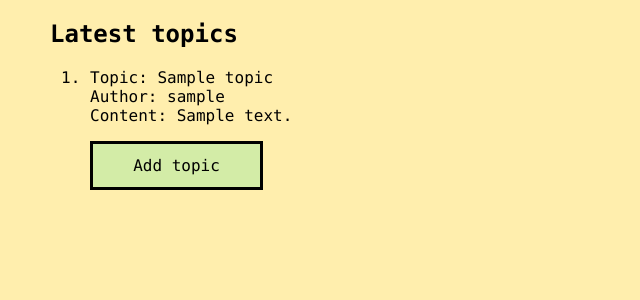
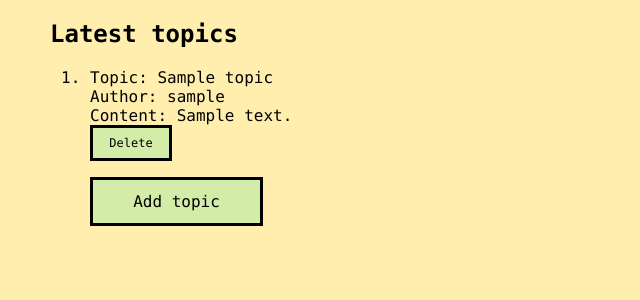
Before and after one commit to Szymqn/StudySpace, a Django app: page /topics/ in a window 1280 px wide. Shown: the part 283-583 px from the top of the page, without its empty margins (0-640 px from the left). Run offline with Django 4.2, Linux system fonts and the light colour scheme; a user stored in the database is signed in; tables that the repository leaves empty hold one stand-in row (values such as "Sample post"); parts of the project's set-up code (start-up, migrations or seed data) failed here and were passed over.

Commit message:
add delete mode for topics

```diff
--- a/base/urls.py
+++ b/base/urls.py
@@ -8,9 +8,11 @@ urlpatterns = [
     path('', views.home, name='home'),
     path('about_us/', views.aboutUs, name='aboutUs'),
     path('leaderboard/', views.leaderboard, name='leaderboard'),
+
+    path('topics/', views.topics, name='topics'),
+    path('add-topic/', login_required(views.create_topic), name='addTopic'),
+    path('topic/delete/<int:pk>', views.TopicDelete.as_view(), name='deleteTopic'),
+
     path('projects/', views.projects, name='projects'),
-    path('topics/', views.topics, name='topics'),
-
-    path('add-topic/', login_required(views.create_topic), name='addTopic'),
     path('add-project/', login_required(views.create_project), name='addProject'),
 ]
--- a/base/views.py
+++ b/base/views.py
@@ -1,9 +1,9 @@
-from django.shortcuts import render, redirect, get_object_or_404
+from django.shortcuts import render, redirect, get_object_or_404, HttpResponseRedirect
 from django.urls import reverse_lazy
 from django.contrib.auth import login
 from django.contrib.auth.views import LoginView
 from django.contrib.auth.forms import UserCreationForm
-from django.views.generic.edit import FormView
+from django.views.generic.edit import FormView, DeleteView
 
 from user.models import CustomUser
 from .models import Project, Topic
@@ -51,8 +51,13 @@ def create_topic(request):
     return render(request, 'base/create_topic.html', {'form': form})
 
 
-def addTopic(request):
-    return render(request, 'user/add_topic.html')
+class TopicDelete(DeleteView):
+    model = Topic
+    context_object_name = 'topic'
+    success_url = reverse_lazy('topics')
+
+    def form_valid(self, form):
+        return super(TopicDelete, self).form_valid(form)
 
 
 def create_project(request):
--- a/static/styles/style.css
+++ b/static/styles/style.css
@@ -60,6 +60,17 @@ a {
     position: relative;
     top: 40px;
     right: -200px;
+}
+
+.custom_button {
+    border-style: solid;
+    text-align: center;
+    background-color: #D3ECA7;
+    color: black;
+    padding: 8px;
+    width: 60px;
+    cursor: pointer;
+    font-size: 12px;
 }
 
 /*home*/
--- a/templates/base/topics.html
+++ b/templates/base/topics.html
@@ -15,9 +15,15 @@
 <ol class="topics">
     {% for topic in topics %}
         <li>
+{#            ID: {{ topic.id }}<br>#}
             Topic: {{ topic.name }}<br>
             Author: {{ topic.author }}<br>
             Content: {{ topic.content }}<br>
+            {% if request.user.is_authenticated and request.user == topic.author %}
+                <section class="custom_button">
+                    <a href="{% url 'deleteTopic' topic.id %}">Delete</a>
+                </section>
+            {% endif %}
         </li>
     {% endfor %}
 </ol>
```
Also changed, not shown: templates/base/topic_confirm_delete.html (added, +29 -0 lines), base/migrations/0001_initial.py.
